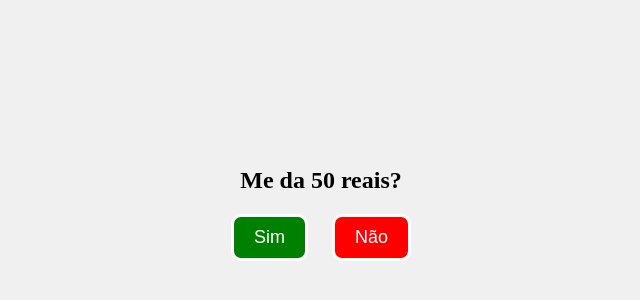
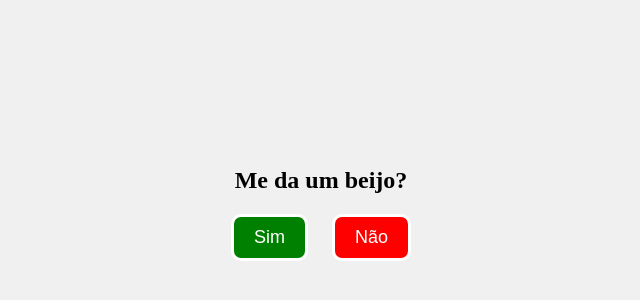
Before and after one commit to MikaelMenez/fiu-fiu, a plain HTML site: page index.html in a window 1280 px wide. Shown: the part 194-494 px from the top of the page, 319-959 px from the left. Drawn offline with Linux system fonts and the light colour scheme.

Commit message:
Atualizar o index.html

```diff
--- a/index.html
+++ b/index.html
@@ -8,7 +8,7 @@
 </head>
 <body>
     <div class="container">
-        <h1 class="question">Me da 50 reais?</h1>
+        <h1 class="question">Me da um beijo?</h1>
         <div class="button-container">
             <a href="page2.html"><button class="yes-btn">Sim</button></a>
             <button class="no-btn">Não</button>
```
